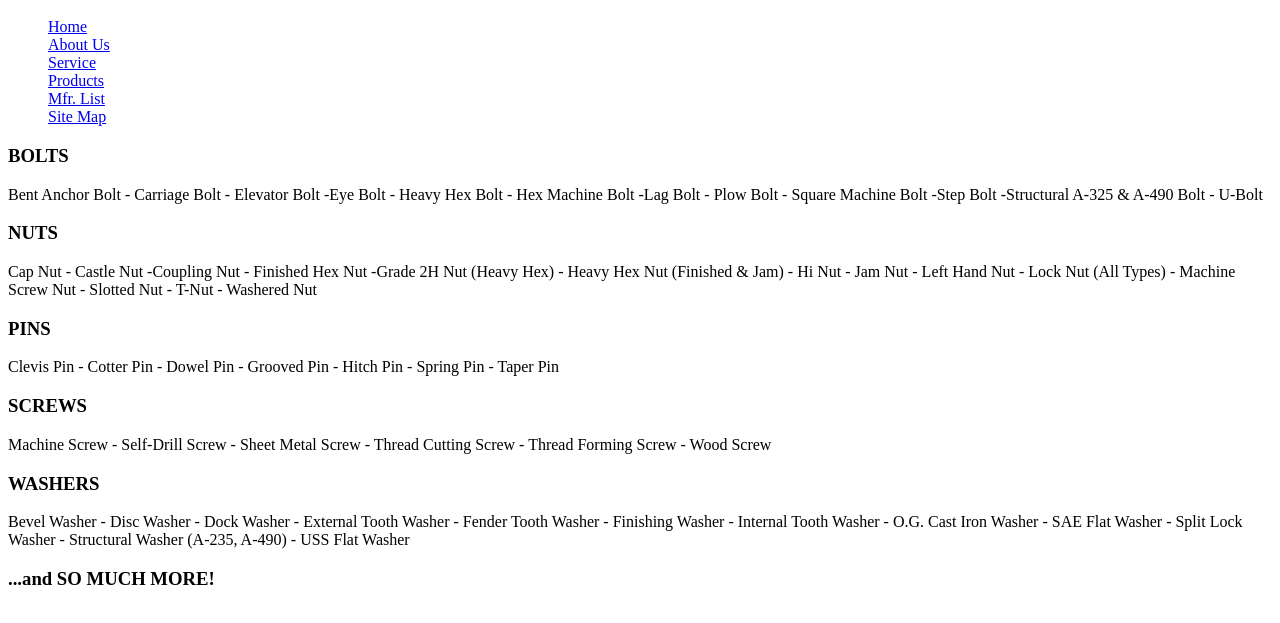
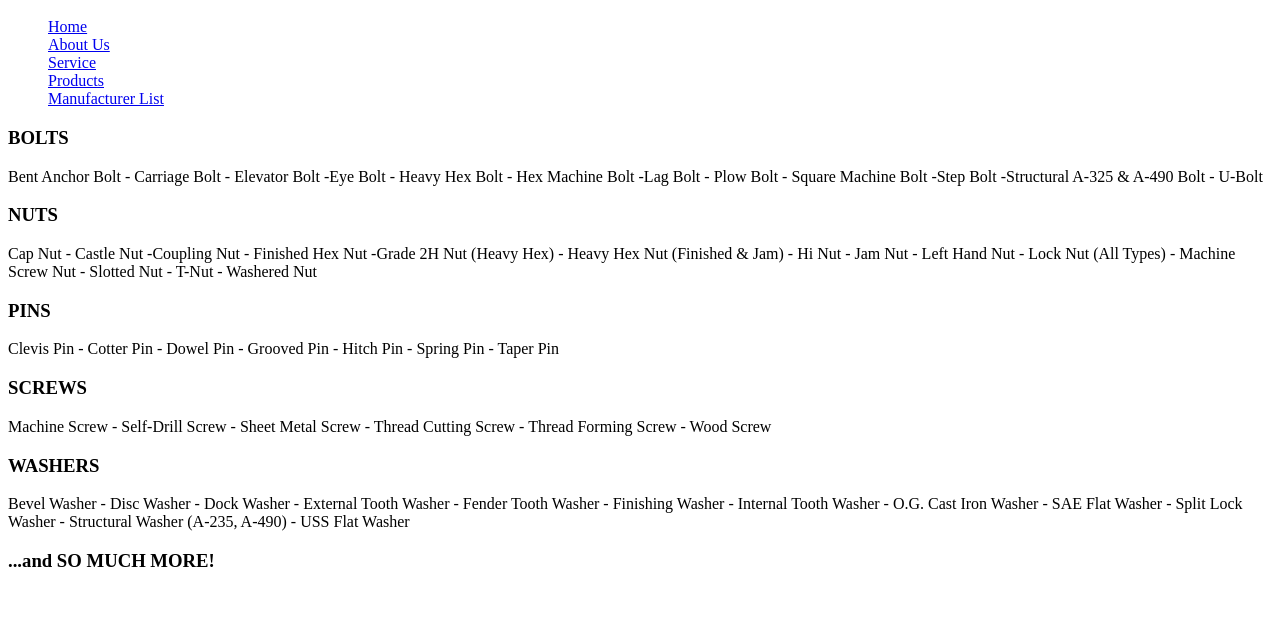
Before and after one commit to JeffwPotter/Fastener-Supply-Project, a website: page index.html in a window 1280 px wide. Shown: the part 101-724 px from the top of the page. Drawn offline with Linux system fonts and the light colour scheme.

Commit message:
Added gitignore, init npm, installed bootsrap, updated index.html

```diff
--- a/index.html
+++ b/index.html
@@ -1,7 +1,7 @@
 <!DOCTYPE html>
 <HTML>
 <head>
-  <title>Fastener Supply Company</title>
+  <title>Fastener Supply</title>
 </head>
 <body>
   <div class = "top_nav_bar">
@@ -12,8 +12,7 @@
       <li><a href = #>About Us</a></li>
       <li><a href = #> Service</a></li>
       <li><a href = #> Products</a></li>
-      <li><a href = #> Mfr. List</a></li>
-      <li><a href = #> Site Map</a></li>
+      <li><a href = #> Manufacturer List</a></li>
     </ul>
   </div>
   <div class="left_pane">
```
Also changed, not shown: package.json (added, +22 -0 lines), 1 other file.
